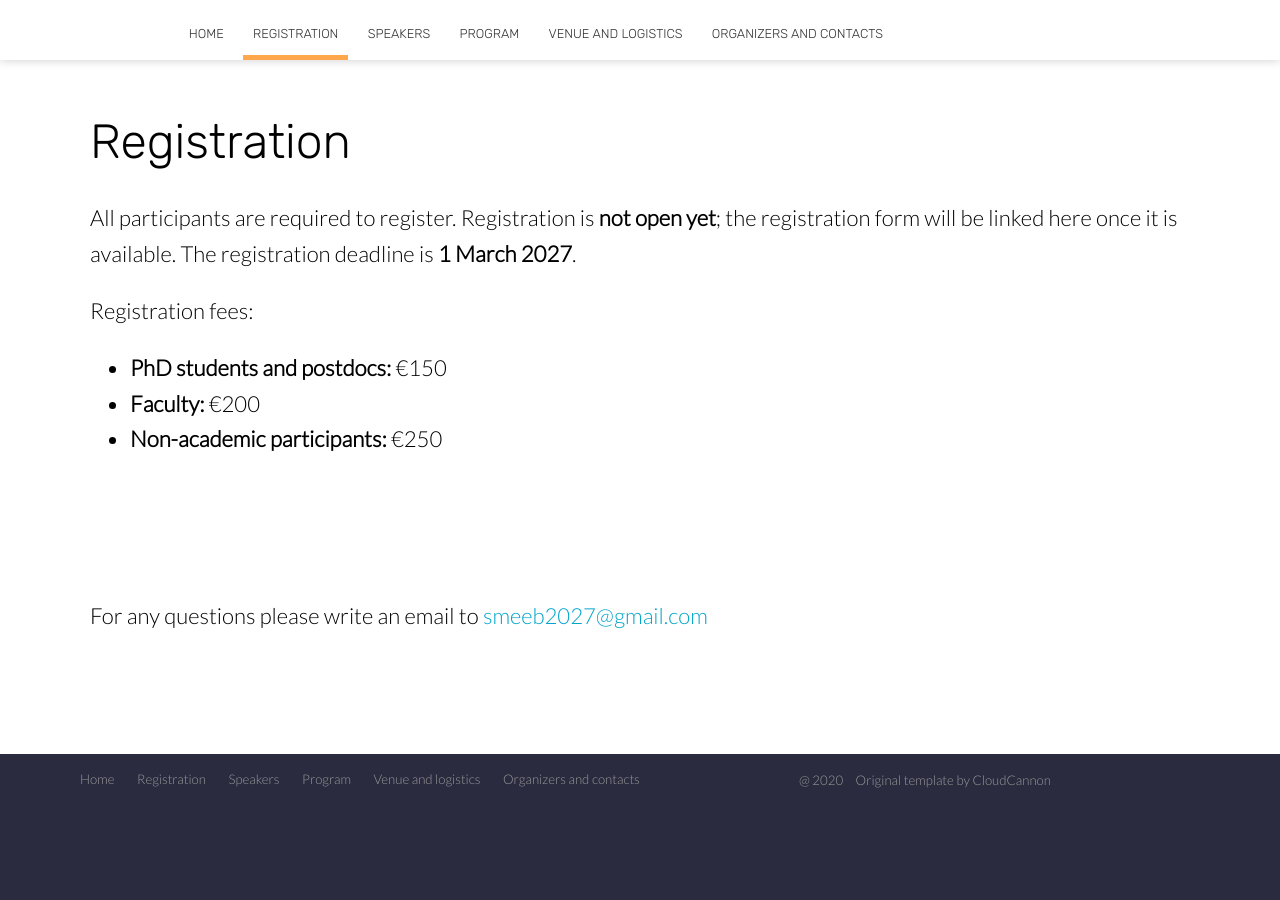
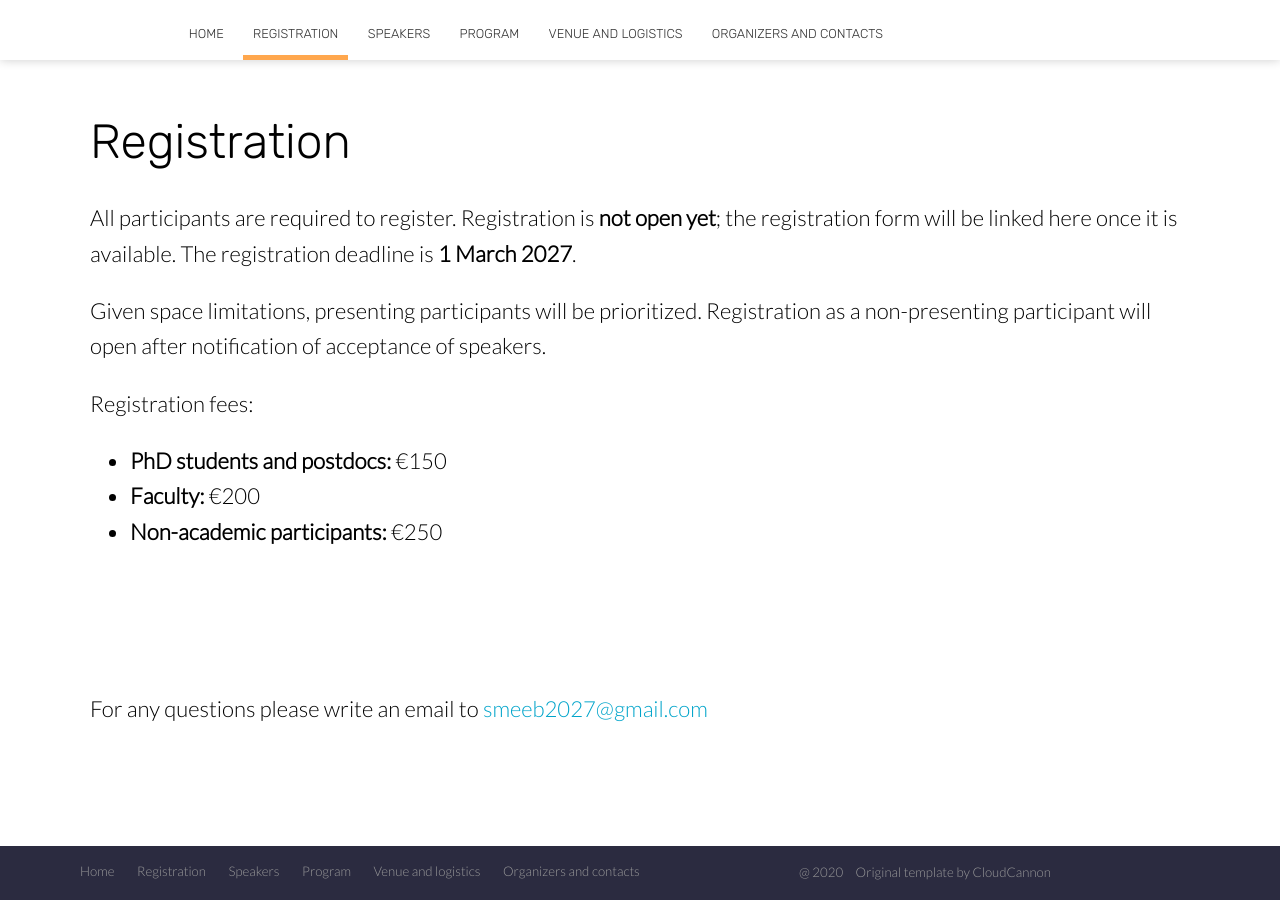
Before and after one commit to liphlab/SMEEB2027, a Jekyll site: the page built from registration.html, in a window 1280 px wide and 900 px high, scrolled down 1201 px. Built offline with Jekyll 4.4.1, drawn with Linux system fonts in a browser that asks for light colours; nearby versions of some CDN libraries; before the commit the page ends 2008 px from its top, so only the background shows below that.

Commit message:
Add speaker Ben Ward; note presenter priority on registration page
Co-Authored-By: Claude Sonnet 5.5 <noreply@anthropic.com>

```diff
--- a/registration.html
+++ b/registration.html
@@ -41,6 +41,10 @@ image: /images/rio_terese.jpg
 				<p>All participants are required to register. Registration is <b>not open yet</b>;
 				the registration form will be linked here once it is available.
 				The registration deadline is <b>1 March 2027</b>.</p>
+
+				<p>Given space limitations, presenting participants will be prioritized.
+				Registration as a non-presenting participant will open after notification of acceptance
+				of speakers.</p>
 
 				<p>Registration fees:</p>
 				<ul>
```
Also changed, not shown: _speakers/Ward.md (added, +6 -0 lines), images/speakers/Ward.webp (added).
